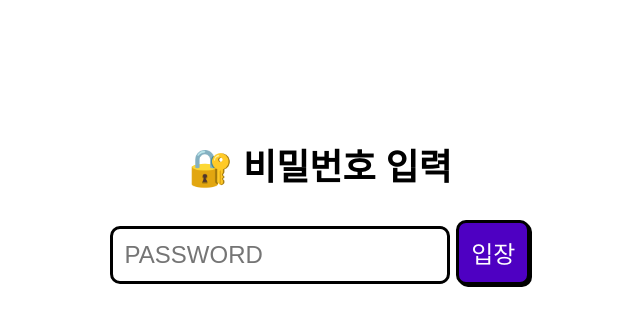
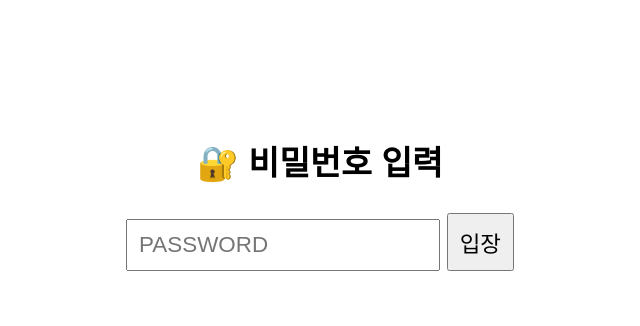
Before and after one commit to dream971111-art/roulette, a plain HTML site: page index.html in a window 1280 px wide. Shown: the whole page, without its empty margins (320-960 px from the left). Drawn offline with Linux system fonts and the light colour scheme.

Commit message:
Update index.html

```diff
--- a/index.html
+++ b/index.html
@@ -2,28 +2,10 @@
 <html lang="ko">
 <head>
   <meta charset="UTF-8">
-  <title>접속 인증</title>
+  <title>접속 비밀번호</title>
   <style>
-    body {
-      text-align:center;
-      padding-top:100px;
-      font-family: 'DnfBitbeatV2', sans-serif;
-      background:#fff;
-      color:#000;
-      font-size:1.5em;
-    }
-    input, button {
-      font-size:1em;
-      padding:0.5em;
-      border:3px solid #000;
-      border-radius:10px;
-    }
-    button {
-      background:#4e00c2;
-      color:#fff;
-      cursor:pointer;
-      box-shadow:2px 2px 0 #000;
-    }
+    body { text-align:center; padding-top:100px; font-family:sans-serif; font-size:1.4em; }
+    input, button { font-size:1em; padding:0.5em; }
   </style>
 </head>
 <body>
@@ -34,9 +16,7 @@
   <script>
     function login() {
       const pw = document.getElementById("pw").value;
-      const correct = "1234"; // ← 여기 비밀번호 바꾸면 됨
-
-      if (pw === correct) {
+      if (pw === "1234") { // ← 네가 원하는 암호로 변경
         window.location.href = "roulette.html";
       } else {
         alert("비밀번호가 틀렸습니다!");
```
